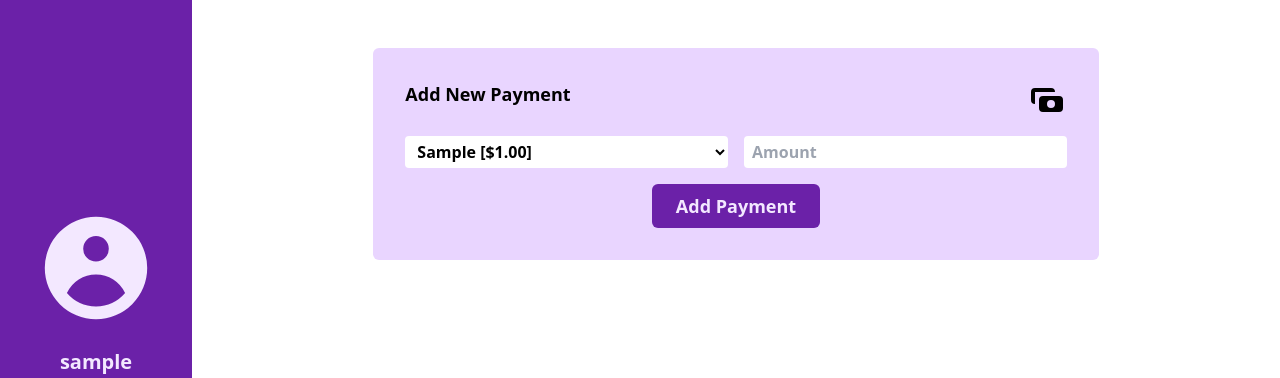
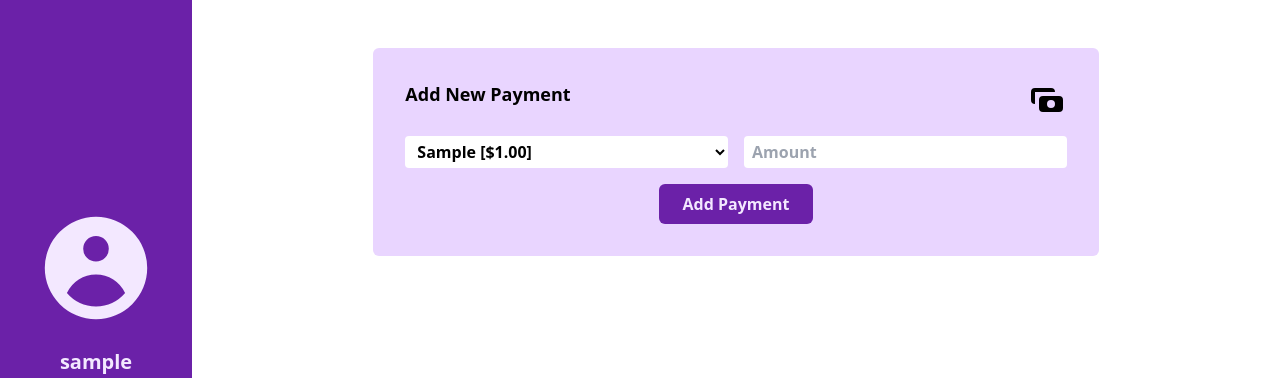
Before and after one commit to carlosgarciafm/payment-tracker, a Flask app: page /payment in a window 1280 px wide. Shown: the top 378 px of the page. Run offline with Flask 2, Linux system fonts and the light colour scheme; the visitor is signed in with stand-in values (Sample User, id 1); tables that the repository leaves empty hold one stand-in row (values such as "Sample post").

Commit message:
fix(v): reduce font size on button elements

```diff
--- a/static/style.css
+++ b/static/style.css
@@ -857,8 +857,8 @@ Ensure the default browser behavior of the `hidden` attribute.
   padding-bottom: 0.5rem;
   padding-left: 1.5rem;
   padding-right: 1.5rem;
-  font-size: 1.125rem;
-  line-height: 1.75rem;
+  font-size: 1rem;
+  line-height: 1.5rem;
   font-weight: 700;
   --tw-text-opacity: 1;
   color: rgb(243 232 255 / var(--tw-text-opacity));
```
